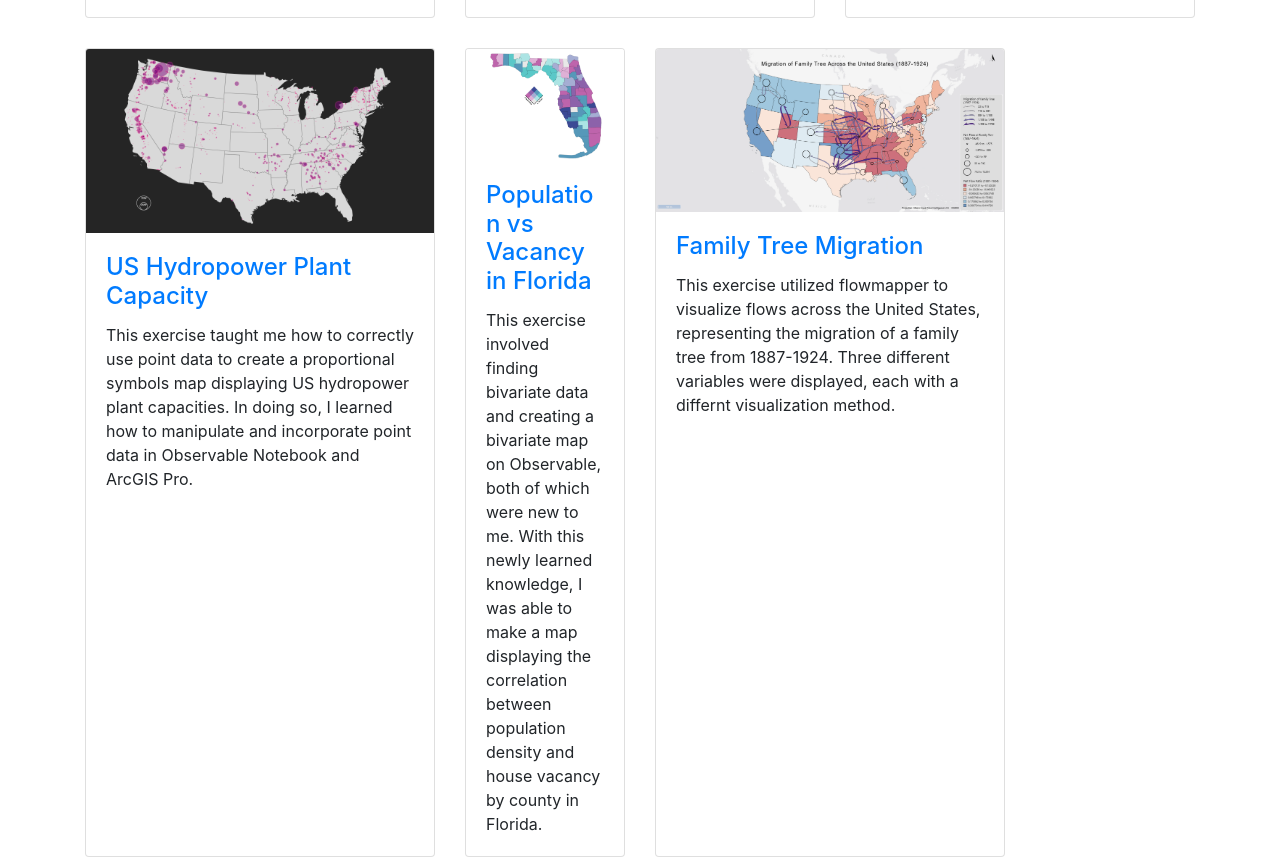
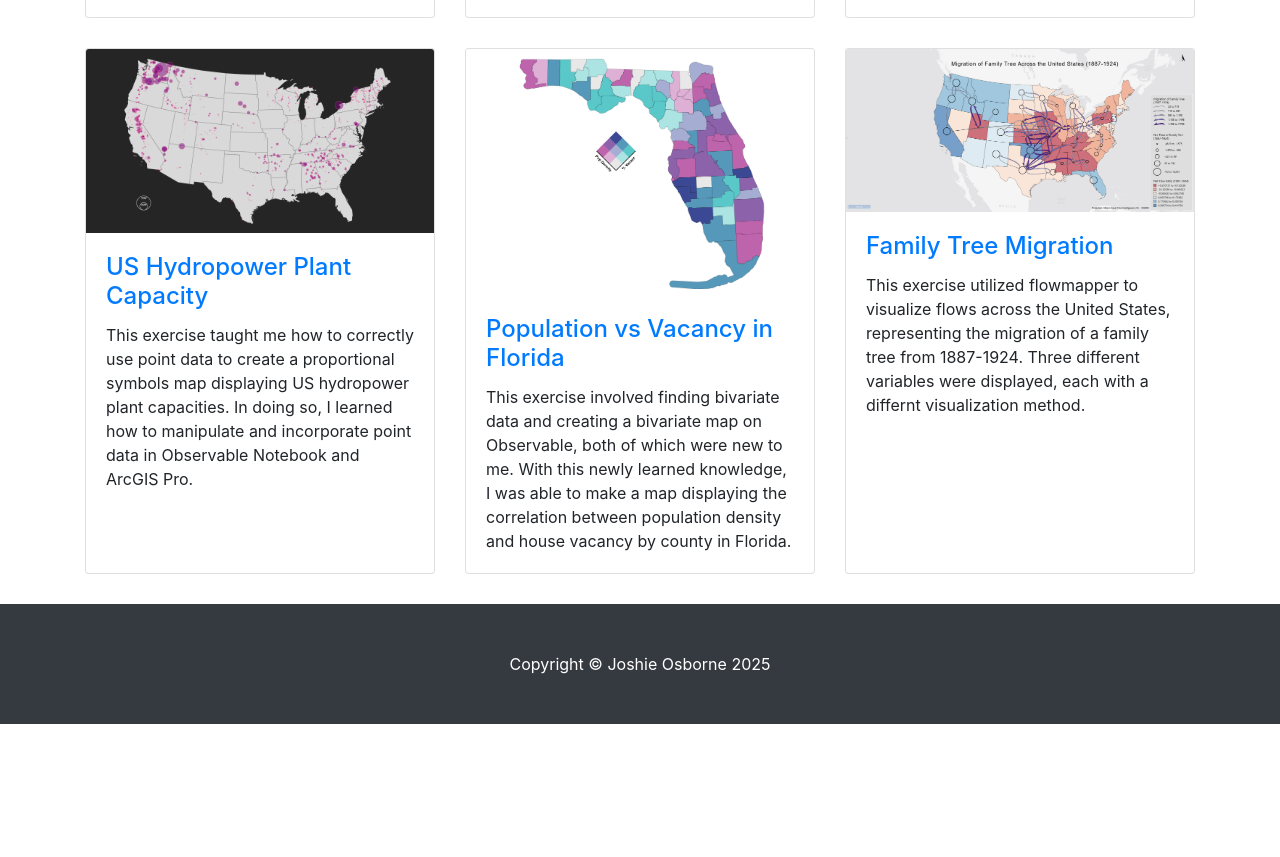
Before and after one commit to geog3540/jrosborne, a website: page index.html in a window 1280 px wide. Shown: the part 635-1492 px from the top of the page. After the commit the page ends 1359 px from the top, so only its background shows below. Drawn offline with Linux system fonts and the light colour scheme.

Commit message:
frickthat

```diff
--- a/index.html
+++ b/index.html
@@ -101,7 +101,7 @@
             </div>
           </div>
         </div>
-        <div class="col-lg-2 col-sm-4 portfolio-item">
+        <div class="col-lg-4 col-sm-6 portfolio-item">
           <div class="card h-100">
             <a href="https://observablehq.com/d/c5f939bbec72f382" target="_blank"><img class="card-img-top" src="Images/bivariate.png" alt=""></a>
             <div class="card-body">
```
